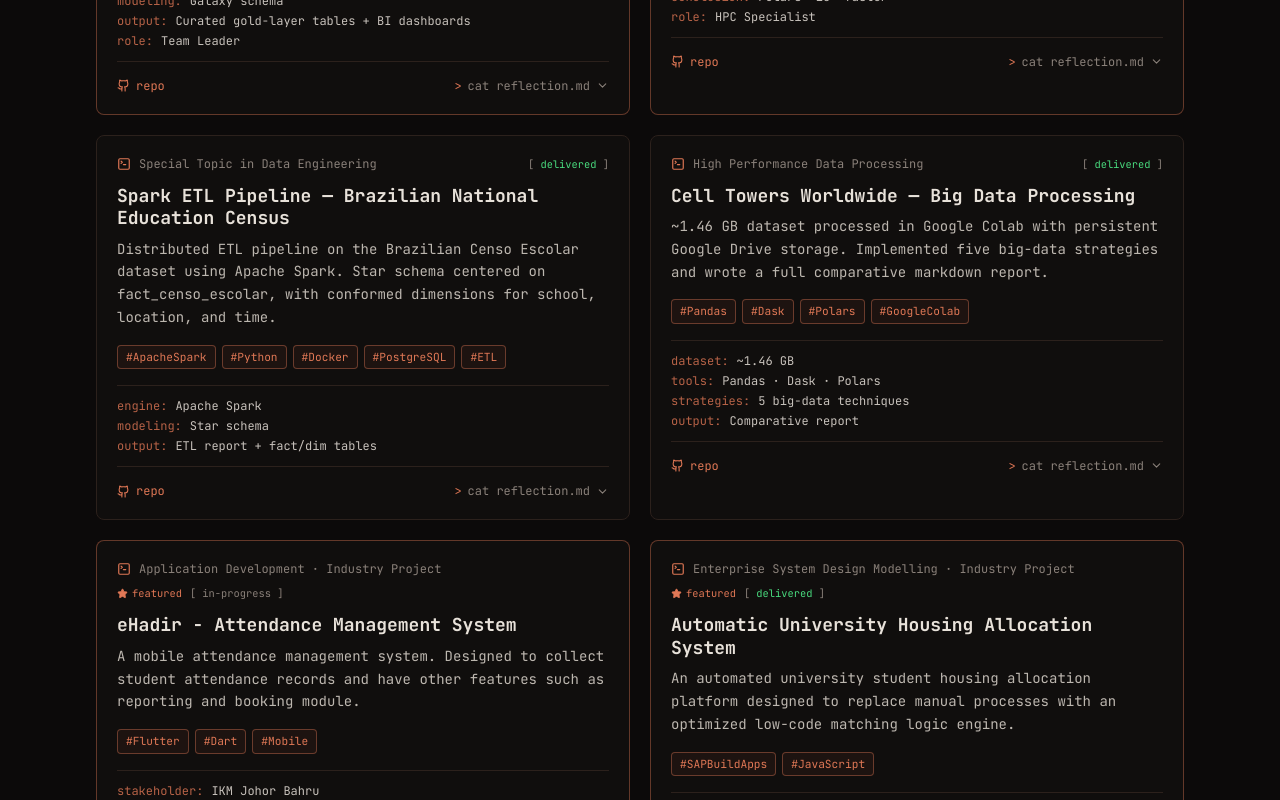
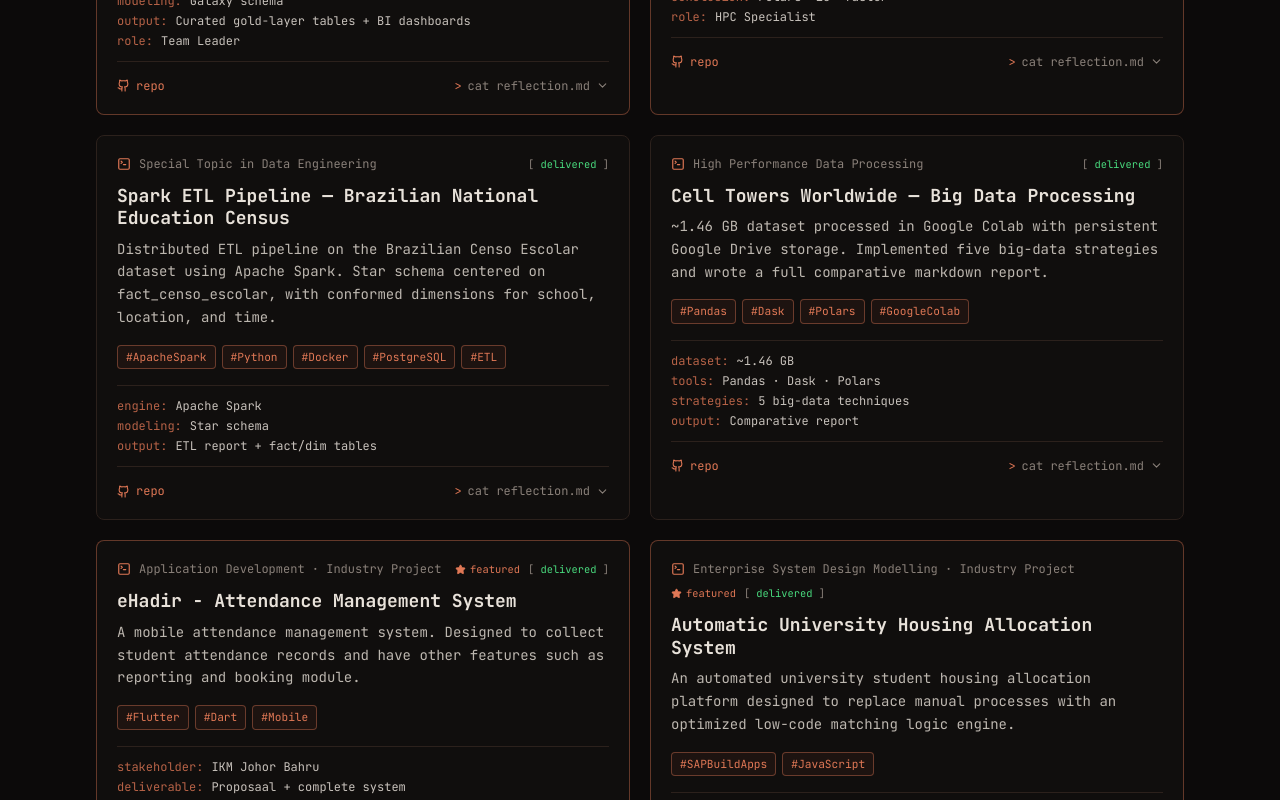
Before and after one commit to fiqdanish/portfolio, a React (Vite) app: page / in a window 1280 px wide. Shown: the part 2794-3594 px from the top of the page. Built offline with nearby package versions, Linux system fonts and the light colour scheme.

Commit message:
Change eHadir project status

```diff
--- a/src/data/projects.js
+++ b/src/data/projects.js
@@ -120,7 +120,7 @@ export const projects = [
     title: 'eHadir - Attendance Management System',
     course: 'Application Development · Industry Project',
     semester: 'Sem II 2025/26',
-    status: 'In-progress',
+    status: 'Delivered',
     featured: true,
     role: 'Group · Module Owner',
     summary:
```
